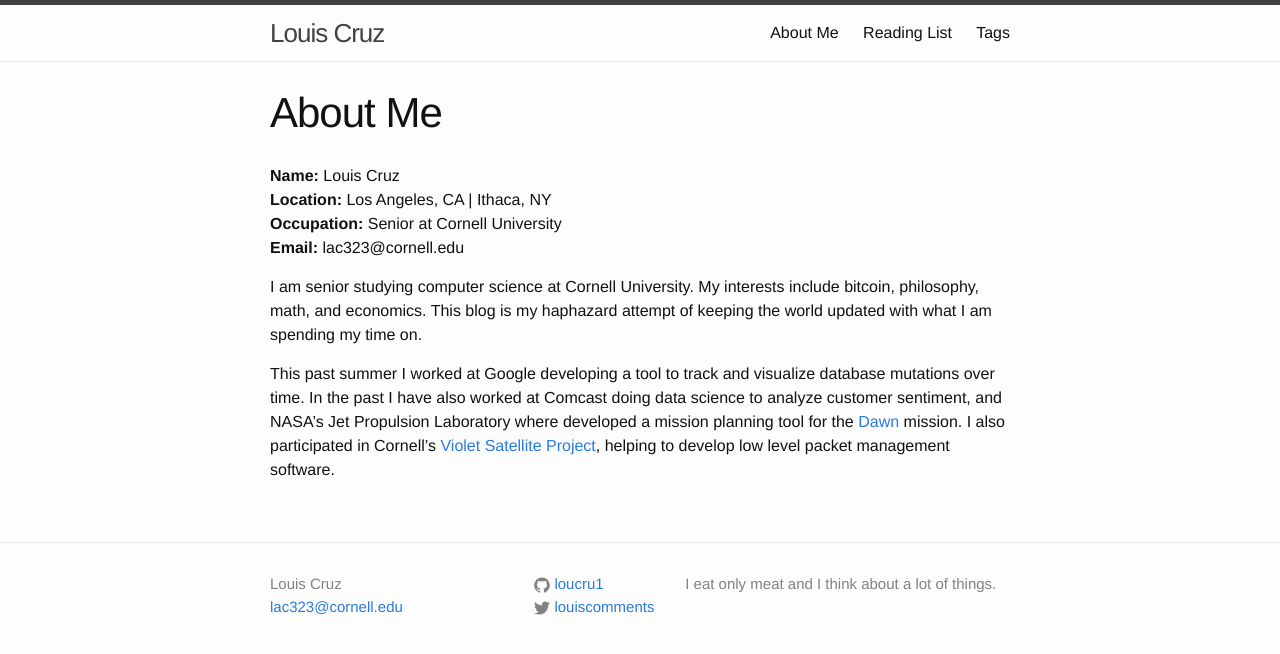
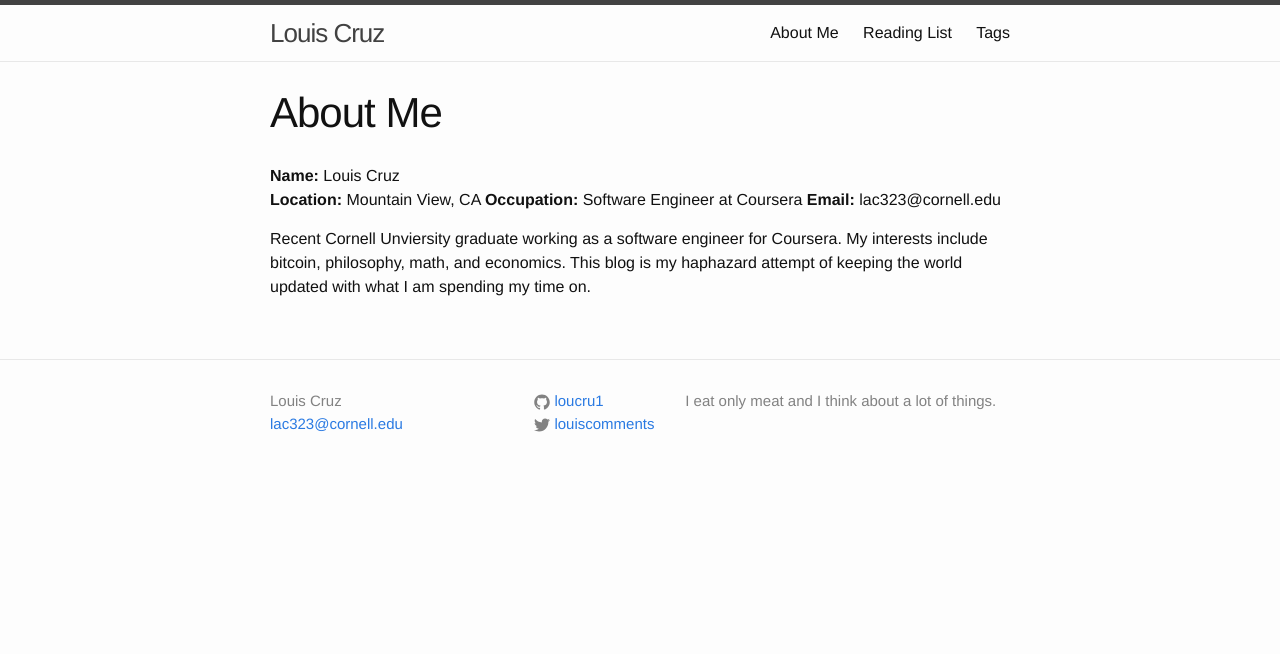
Before and after one commit to loucru1/loucru1.github.io, a Jekyll site: the page built from about.md, in a window 1280 px wide. Shown: the top 654 px of the page. Built offline with Jekyll 4.4.1, drawn with Linux system fonts in a browser that asks for light colours.

Commit message:
[update] about.md

```diff
--- a/about.md
+++ b/about.md
@@ -6,18 +6,10 @@
 ---
 
 **Name:** Louis Cruz
-**Location:** Los Angeles, CA | Ithaca, NY
-**Occupation:** Senior at Cornell University
+**Location:** Mountain View, CA
+**Occupation:** Software Engineer at Coursera
 **Email:** lac323@cornell.edu
 
-I am senior studying computer science at Cornell University. My interests
-include bitcoin, philosophy, math, and economics. This blog is my haphazard
-attempt of keeping the world updated with what I am spending my time on.
 
-This past summer I worked at Google developing a tool to track and visualize
-database mutations over time. In the past I have also worked at Comcast doing
-data science to analyze customer sentiment, and NASA's Jet Propulsion
-Laboratory where developed a mission planning tool for the
-[Dawn](http://dawn.jpl.nasa.gov/) mission. I also participated in Cornell's
-[Violet Satellite Project](http://web.archive.org/web/20170618115724/http://cusat.cornell.edu:80/violet/), helping to
-develop low level packet management software.
+Recent Cornell Unviersity graduate working as a software engineer for Coursera.  My interests
+include bitcoin, philosophy, math, and economics. This blog is my haphazard attempt of keeping the world updated with what I am spending my time on.
```
